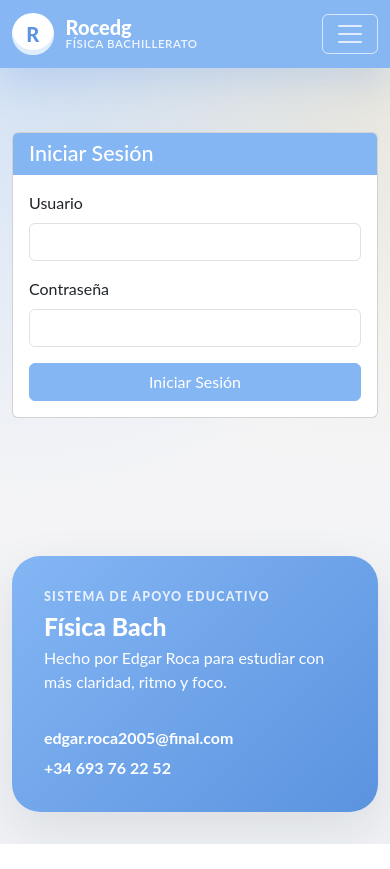
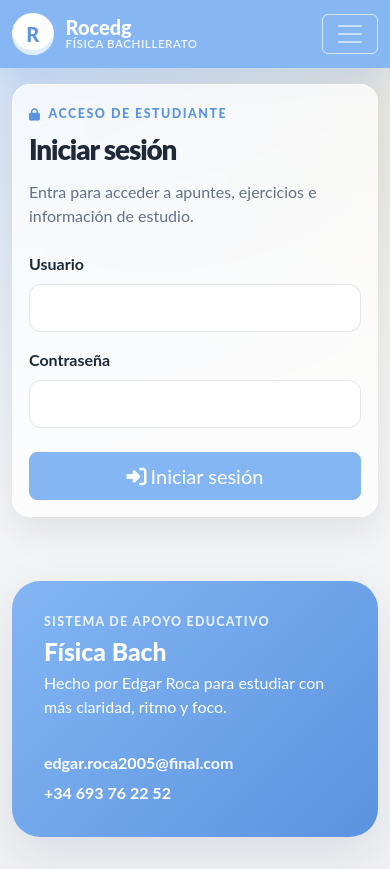
Before and after one commit to Rocedg/web-clases-fisica, a Flask app: page /login in a window 390 px wide. Before the commit the page ends 844 px from the top, so only its background shows below. Run offline with Flask 3, Linux system fonts and the light colour scheme.

Commit message:
Polish responsive styles

```diff
--- a/static/css/components.css
+++ b/static/css/components.css
@@ -153,6 +153,22 @@
     gap: 0.65rem;
 }
 
+.error-icon {
+    display: block;
+    margin-bottom: 1rem;
+    font-size: clamp(3.5rem, 12vw, 6rem);
+}
+
+.form-control {
+    border-color: var(--border-soft);
+    border-radius: var(--radius-sm);
+}
+
+.form-control:focus {
+    border-color: var(--primary-color);
+    box-shadow: 0 0 0 0.25rem rgba(132, 182, 244, 0.2);
+}
+
 .btn-primary,
 .bg-primary {
     background-color: var(--primary-color) !important;
--- a/static/css/pages.css
+++ b/static/css/pages.css
@@ -37,7 +37,7 @@
 
 .home-link-card {
     display: grid;
-    min-height: 190px;
+    min-height: 150px;
     color: inherit;
     text-decoration: none;
 }
--- a/static/css/responsive.css
+++ b/static/css/responsive.css
@@ -55,4 +55,14 @@
     .action-row .btn {
         width: 100%;
     }
+
+    .btn-group {
+        display: grid;
+        grid-template-columns: repeat(2, 1fr);
+        gap: 0.5rem;
+    }
+
+    .btn-group > .btn {
+        border-radius: var(--radius-sm) !important;
+    }
 }
--- a/templates/base.html
+++ b/templates/base.html
@@ -11,7 +11,7 @@
 </head>
 <body>
     <div class="site-shell">
-        <nav class="navbar navbar-expand-lg site-nav" aria-label="Navegación principal">
+        <nav class="navbar navbar-dark navbar-expand-lg site-nav" aria-label="Navegación principal">
             <div class="container">
                 <a class="navbar-brand brand-mark" href="{{ url_for('home') }}">
                     <span class="brand-symbol">R</span>
--- a/templates/login.html
+++ b/templates/login.html
@@ -1,38 +1,36 @@
-
 {% extends "base.html" %}
 
-{% block title %}Iniciar Sesión{% endblock %}
+{% block title %}Iniciar sesión{% endblock %}
 
 {% block content %}
-<div class="container">
-    <div class="row justify-content-center mt-5">
-        <div class="col-md-6">
-            <div class="card">
-                <div class="card-header bg-primary text-white">
-                    <h4 class="mb-0">Iniciar Sesión</h4>
-                </div>
-                <div class="card-body">
+<section class="section-shell">
+    <div class="login-card panel-card">
+        <span class="eyebrow">
+            <i class="fas fa-lock"></i>
+            Acceso de estudiante
+        </span>
+        <h1 class="page-title fs-1">Iniciar sesión</h1>
+        <p class="page-copy mb-4">Entra para acceder a apuntes, ejercicios e información de estudio.</p>
+
         {% if error %}
         <div class="alert alert-danger" role="alert">
             {{ error }}
         </div>
         {% endif %}
+
         <form method="POST" action="{{ url_for('login') }}">
             <div class="mb-3">
-                            <label for="username" class="form-label">Usuario</label>
-                            <input type="text" class="form-control" id="username" name="username" required>
+                <label for="username" class="form-label fw-bold">Usuario</label>
+                <input type="text" class="form-control form-control-lg" id="username" name="username" required>
             </div>
-                        <div class="mb-3">
-                            <label for="password" class="form-label">Contraseña</label>
-                            <input type="password" class="form-control" id="password" name="password" required>
+            <div class="mb-4">
+                <label for="password" class="form-label fw-bold">Contraseña</label>
+                <input type="password" class="form-control form-control-lg" id="password" name="password" required>
             </div>
-                        <div class="d-grid">
-                            <button type="submit" class="btn btn-primary">Iniciar Sesión</button>
-                        </div>
+            <button type="submit" class="btn btn-primary btn-lg w-100">
+                <i class="fas fa-sign-in-alt me-1"></i>Iniciar sesión
+            </button>
         </form>
     </div>
-            </div>
-        </div>
-    </div>
-</div>
+</section>
 {% endblock %}
```
Also changed, not shown: templates/errors/403.html (+10 -19 lines), templates/errors/404.html (+12 -19 lines), templates/errors/500.html (+12 -19 lines). Lines whose indentation alone changed are shown as unchanged.
